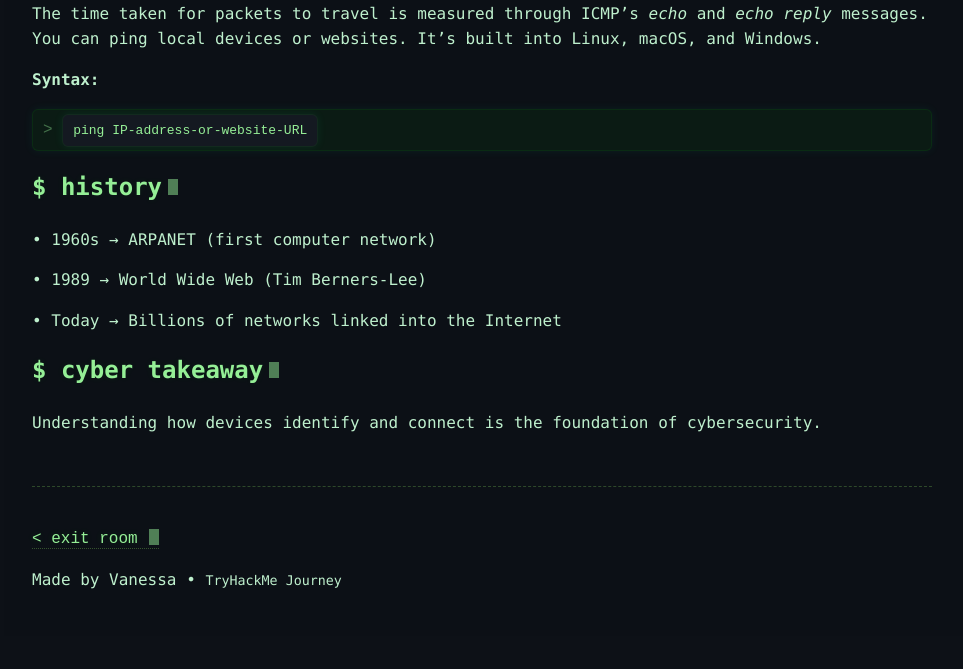
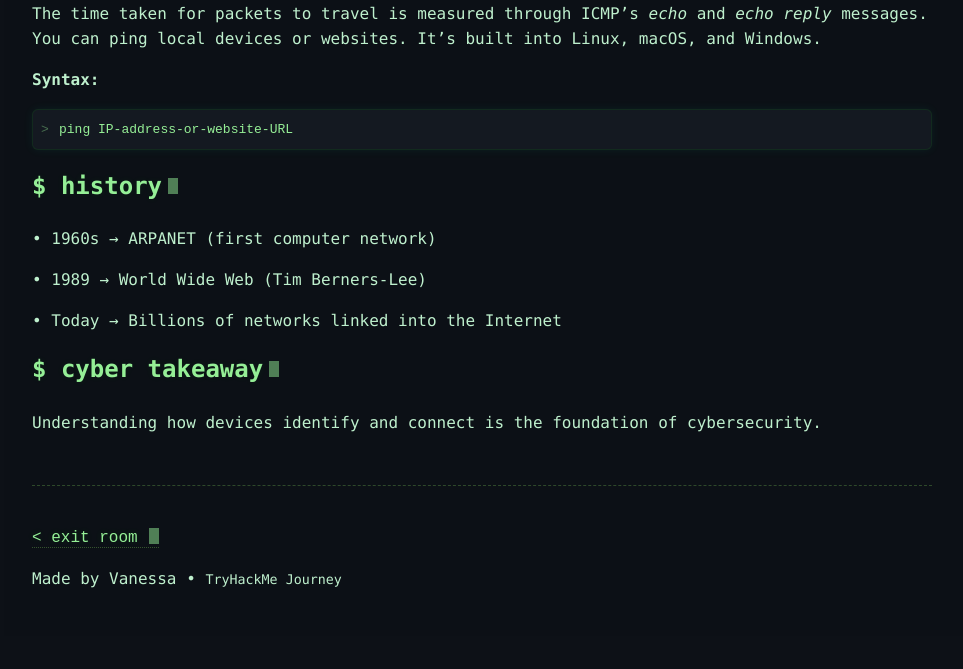
Before and after one commit to vanessa-ayer/tryhackme-log, a Jekyll site: the page built from _posts/2025-10-12-what-is-networking.md, in a window 1280 px wide. Shown: the part 1528-2197 px from the top of the page, without its empty margins (32-995 px from the left). Built offline with Jekyll 4.4.1, drawn with Linux system fonts in a browser that asks for light colours.

Commit message:
style / consolidate code block styles

````diff
--- a/assets/css/custom.css
+++ b/assets/css/custom.css
@@ -77,42 +77,47 @@ h3 {
 	text-shadow: 0 0 6px rgba(0, 255, 0, 0.08);
 }
 
-/* pre,
+/* --- Code styling: inline and fenced --- */
+
+/* Inline code (e.g., `ping 8.8.8.8`) */
 code {
-	background: #000;
+	background: #161b22;
 	color: var(--accent);
-	border: 1px solid rgba(0, 255, 0, 0.04);
-	padding: 8px;
+	border: 1px solid rgba(0, 255, 0, 0.08);
+	padding: 2px 4px;
+	border-radius: 4px;
+	box-shadow: 0 0 6px rgba(0, 255, 153, 0.06);
+}
+
+/* Fenced code blocks (``` ... ```) */
+pre {
+	background: #161b22; /* keep dark panel */
+	color: var(--accent);
+	border: 1px solid rgba(0, 255, 0, 0.08);
+	padding: 10px 12px 10px 26px; /* extra left for prompt arrow */
 	border-radius: 6px;
 	overflow-x: auto;
-} */
-
-pre,
-code {
-	background: #161b22; /* softer code panel background */
-	color: var(--accent);
-	border: 1px solid rgba(0, 255, 0, 0.08);
-	padding: 8px 10px;
-	border-radius: 6px;
-	overflow-x: auto;
-	box-shadow: 0 0 10px rgba(0, 255, 153, 0.08); /* faint glow */
+	line-height: 1.5;
+	box-shadow: 0 0 10px rgba(0, 255, 153, 0.08); /* soft glow */
+	position: relative; /* for the ::before prompt */
 }
 
-/* --- Terminal glow for code + bullet blocks --- */
-pre {
-	color: var(--accent);
-	background: rgba(0, 255, 0, 0.05);
-	border-radius: 6px;
-	padding: 8px 10px;
-	font-family: 'Source Code Pro', monospace;
-	line-height: 1.5;
-	overflow-x: auto;
-}
-
+/* Prompt-style leading arrow inside code blocks */
 pre::before {
 	content: '> ';
 	color: var(--accent);
 	opacity: 0.4;
+	position: absolute;
+	left: 8px;
+}
+
+/* Don’t double-style code inside pre */
+pre code {
+	background: transparent;
+	color: var(--accent);
+	border: 0;
+	padding: 0;
+	box-shadow: none;
 }
 
 /* --- homepage post list: terminal vibe --- */
@@ -212,11 +217,6 @@ a:hover {
 	white-space: normal; /* preserves spaces like a terminal */
 }
 
-.return-link a {
-	text-decoration: none;
-	color: var(--fg);
-}
-
 .return-link .type-target {
 	color: var(--accent);
 	text-shadow: 0 0 6px rgba(0, 255, 0, 0.15);
````
